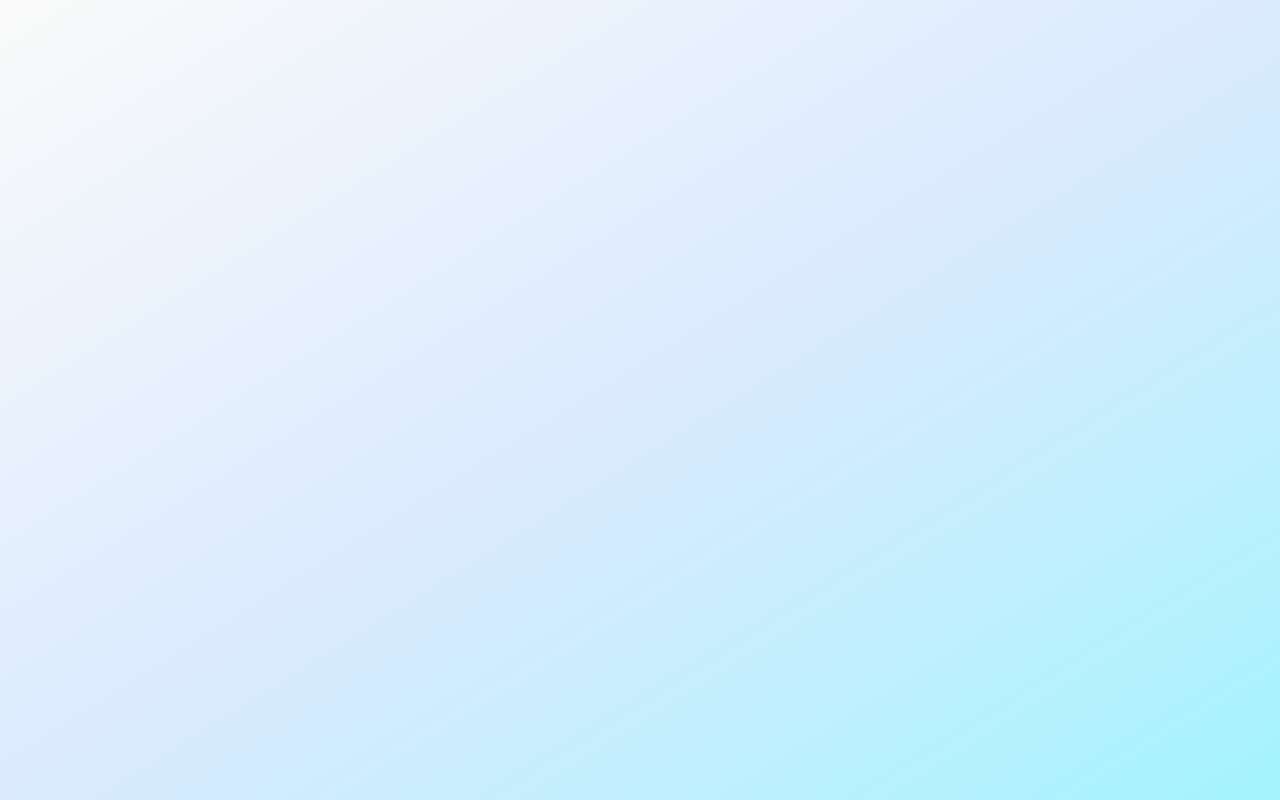
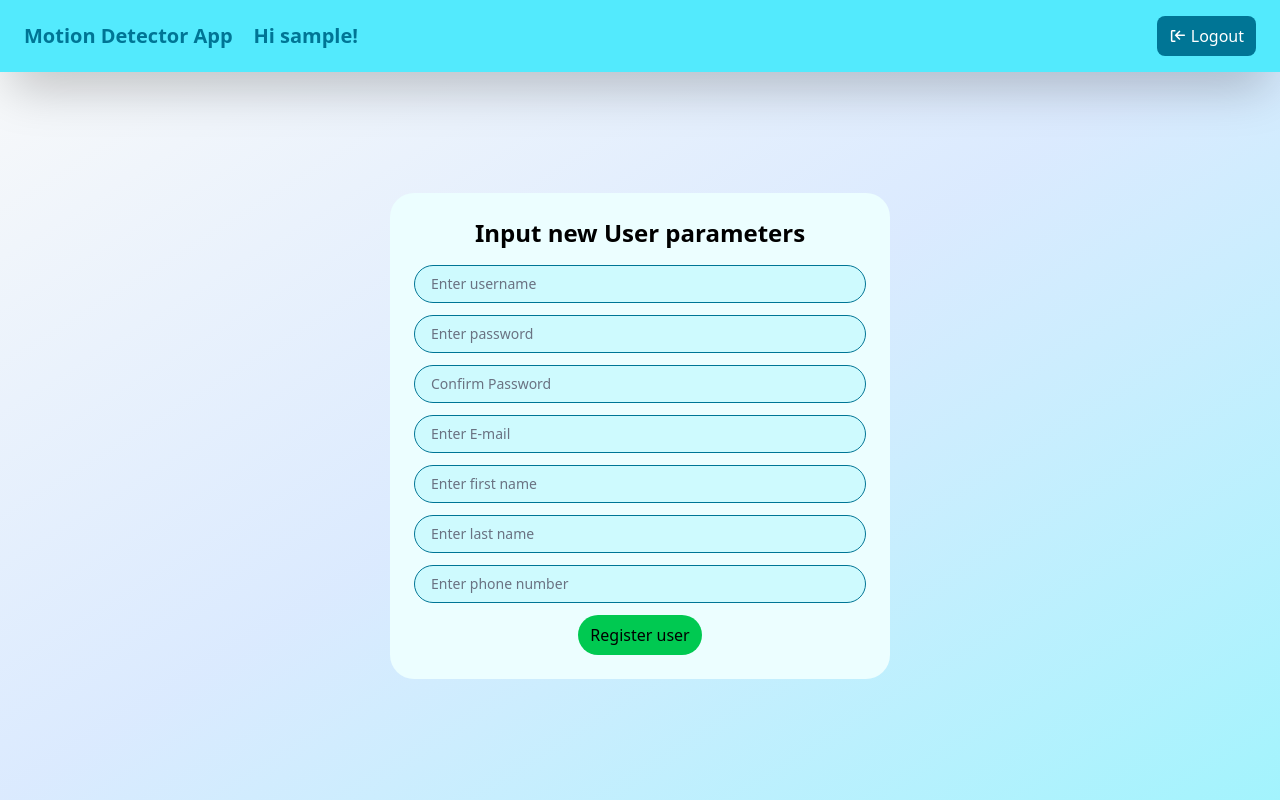
Before and after one commit to Kubste/motionDetector, a React (Vite) app in the folder src/client/: page /register in a window 1280 px wide. Before the commit this address had no page. Built offline with nearby package versions, Linux system fonts and the light colour scheme; sample sign-in values are in the browser's storage.

Commit message:
user registration page

```diff
--- a/src/client/src/App.jsx
+++ b/src/client/src/App.jsx
@@ -5,6 +5,7 @@ import ImagesPage from "./components/ImagesComponents/ImagesPage.jsx";
 import CameraManagementPage from "./components/CameraManagementComponents/CameraManagementPage.jsx";
 import MyAccountPage from "./components/MyAccountComponents/MyAccountPage.jsx";
 import LoginPage from "./components/LoginPageComponents/LoginPage.jsx";
+import RegisterPage from "./components/RegisterUserComponents/RegisterPage.jsx";
 
 function App() {
 
@@ -18,6 +19,7 @@ function App() {
             <Route path="/images" element={<ImagesPage></ImagesPage>}></Route>
             <Route path="/camera-management" element={<CameraManagementPage></CameraManagementPage>}></Route>
             <Route path="/my-account" element={<MyAccountPage></MyAccountPage>}></Route>
+            <Route path="/register" element={<RegisterPage></RegisterPage>}></Route>
         </Routes>
     </Router>
   );
--- a/src/client/src/components/MainPageComponents/MainPage.jsx
+++ b/src/client/src/components/MainPageComponents/MainPage.jsx
@@ -1,6 +1,6 @@
 import App from "../../App.jsx";
 import {FaImages, FaCamera} from "react-icons/fa";
-import {MdAccountCircle} from "react-icons/md";
+import {MdAccountCircle, MdAdminPanelSettings, MdSwitchAccount} from "react-icons/md";
 import MainPageCard from "./MainPageCard.jsx";
 import TopBar from "../UniversalComponents/TopBar.jsx";
 import {useNavigate} from "react-router-dom";
@@ -24,6 +24,10 @@ function MainPage() {
                     <MainPageCard Icon={FaImages} description="Images" onClick={() => navigate("/images")} />
                     <MainPageCard Icon={FaCamera} description="Camera management" onClick={() => navigate("/camera-management")} />
                     <MainPageCard Icon={MdAccountCircle} description="My account" onClick={() => navigate("/my-account")} />
+                    {(sessionStorage.getItem("role") === "sup" || sessionStorage.getItem("role") === "admin") &&
+                        <MainPageCard Icon={MdSwitchAccount} description="Register new user" onClick={() => navigate("/register")}></MainPageCard>}
+                    {sessionStorage.getItem("role") === "sup" &&
+                        <MainPageCard Icon={MdAdminPanelSettings} description="Django superuser panel" onClick={() => window.open("https://192.168.100.7/admin")}></MainPageCard>}
                 </div>
             </div>
         </div>
--- /dev/null
+++ b/src/client/src/components/RegisterUserComponents/RegisterPage.jsx
@@ -0,0 +1,26 @@
+import {useEffect} from "react";
+import {useNavigate} from "react-router-dom";
+import TopBar from "../UniversalComponents/TopBar.jsx";
+import RegisterWindow from "./RegisterWindow.jsx";
+
+function RegisterPage() {
+    const navigate = useNavigate();
+
+    useEffect(() => {
+        const token = sessionStorage.getItem('token');
+        if(!token) {
+            navigate('/login');
+        }
+    }, [navigate]);
+
+    return(
+        <div className="flex flex-col min-h-screen w-full">
+            <TopBar isLoggedIn={true}></TopBar>
+            <div className="flex flex-1 justify-center items-center w-full">
+                <RegisterWindow></RegisterWindow>
+            </div>
+        </div>
+    );
+}
+
+export default RegisterPage;
--- /dev/null
+++ b/src/client/src/components/RegisterUserComponents/RegisterWindow.jsx
@@ -0,0 +1,134 @@
+import DropBar from "../UniversalComponents/DropBar.jsx";
+import ErrorWindow from "../UniversalComponents/ErrorWindow.jsx";
+import {useState} from "react";
+import api from "../UniversalComponents/api.jsx";
+
+function RegisterWindow() {
+
+    const [loading, setLoading] = useState(false);
+    const [error, setError] = useState("");
+    const [showError, setShowError] = useState(false);
+    const [showRegisterConfirmation, setShowRegisterConfirmation] = useState(false);
+
+    const [username, setUsername] = useState("");
+    const [password, setPassword] = useState("");
+    const [passwordConfirm, setPasswordConfirm] = useState("");
+    const [email, setEmail] = useState("");
+    const [firstName, setFirstName] = useState("");
+    const [lastName, setLastName] = useState("");
+    const [phoneNumber, setPhoneNumber] = useState("");
+    const [role, setRole] = useState("");
+
+    const handleSubmit = async (event) => {
+        event.preventDefault();
+        setLoading(true);
+        setError(null);
+
+        if (password !== passwordConfirm) {
+            setPassword("");
+            setPasswordConfirm("");
+            setError("Passwords do not match");
+            setShowError(true);
+            setLoading(false);
+            return;
+        }
+
+        await api.post(`/auth/register/`, {
+            "username": username,
+            "password": password,
+            "email": email,
+            "first_name": firstName,
+            "last_name": lastName,
+            "phone_number": phoneNumber,
+            "role": role.value || "user",
+        }).then(() => {
+            setShowRegisterConfirmation(true);
+        }).catch(error => {
+            const errorData = error.response?.data;
+
+            if(errorData.non_field_errors?.[0]) setError(errorData.non_field_errors?.[0]);
+            else {
+                // finding the right key in errorData - finding sublist with length is greater than 0
+                const fieldKey = Object.keys(errorData).find(key => Array.isArray(errorData[key]) && errorData[key].length > 0);
+                if(fieldKey) setError(errorData[fieldKey][0] || "Failed to change field");
+            }
+            setShowError(true);
+        }).finally(() => setLoading(false));
+    }
+
+    const handleRoleChange = (option) => {
+        setRole(option);
+    }
+
+    const handleCloseError = () => {
+        setError("");
+        setShowError(false);
+    }
+
+    return (
+        <div className="flex justify-center items-center">
+            <div className="bg-cyan-50 flex flex-col justify-center items-center rounded-3xl p-6 min-w-[500px] max-w-[90%] shadow-3xl gap-4">
+                <h2 className="text-2xl font-semibold">Input new User parameters</h2>
+                <form onSubmit={handleSubmit} className="w-full">
+                    <div className="flex flex-col items-center gap-3 w-full">
+                        <input className="input px-4 py-2"
+                               type="text"
+                               placeholder="Enter username"
+                               value={username}
+                               onChange={(event) => setUsername(event.target.value)} required/>
+
+                        <input className="input px-4 py-2"
+                               type="password" placeholder="Enter password"
+                               value={password}
+                               onChange={(event) => setPassword(event.target.value)} required/>
+
+                        <input className="input px-4 py-2"
+                               type="password"
+                               placeholder="Confirm Password"
+                               value={passwordConfirm}
+                               onChange={(event) => setPasswordConfirm(event.target.value)} required/>
+
+                        <input className="input px-4 py-2"
+                               type="text"
+                               placeholder="Enter E-mail"
+                               value={email}
+                               onChange={(event) => setEmail(event.target.value)} required/>
+
+                        <input className="input px-4 py-2"
+                               type="text"
+                               placeholder="Enter first name"
+                               value={firstName}
+                               onChange={(event) => setFirstName(event.target.value)}/>
+
+                        <input className="input px-4 py-2"
+                               type="text"
+                               placeholder="Enter last name"
+                               value={lastName}
+                               onChange={(event) => setLastName(event.target.value)}/>
+
+                        <input className="input px-4 py-2"
+                               type="text"
+                               placeholder="Enter phone number"
+                               value={phoneNumber}
+                               onChange={(event) => setPhoneNumber(event.target.value)}/>
+
+                        {sessionStorage.getItem("role") === "sup" &&
+                            <DropBar label={"Role"}
+                                     options={[{name: "User", value: "user"}, {name: "Admin", value: "admin"}, {name: "Superuser", value: "sup"}]}
+                                     onChange={handleRoleChange}
+                                     selectedOption={role}/>
+                        }
+
+                        <button className="confirm-button px-3 py-2"
+                                type="submit"
+                                disabled={loading}>{loading ? "User registration ..." : "Register user"}</button>
+                    </div>
+                </form>
+                {showRegisterConfirmation && <p className="text-green-600 text-center font-medium mt-2">User has been registered</p>}
+            </div>
+            {showError && <ErrorWindow message={error} onClose={handleCloseError}></ErrorWindow>}
+        </div>
+    );
+}
+
+export default RegisterWindow;
```
Also changed, not shown: src/client/src/components/CameraManagementComponents/AddCamera.jsx (+11 -23 lines), 1 other file (tests, documents, lock files or other folders).
